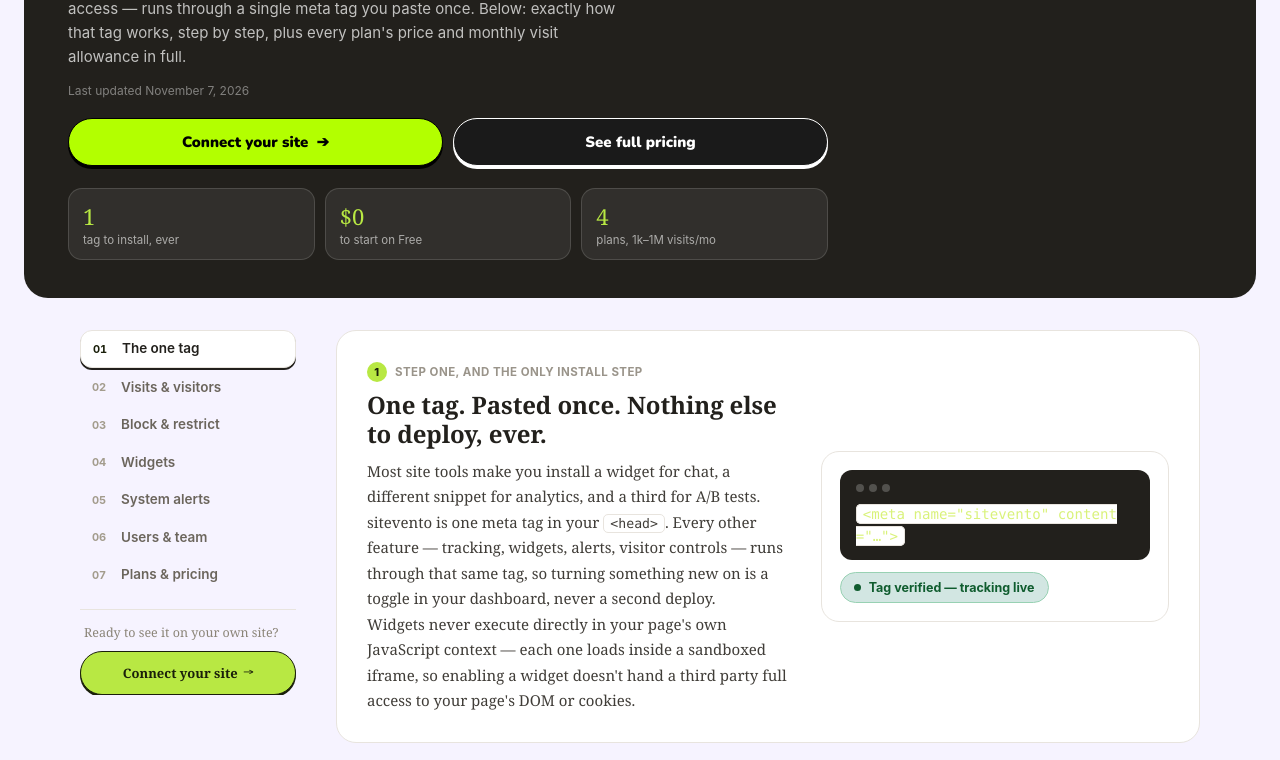
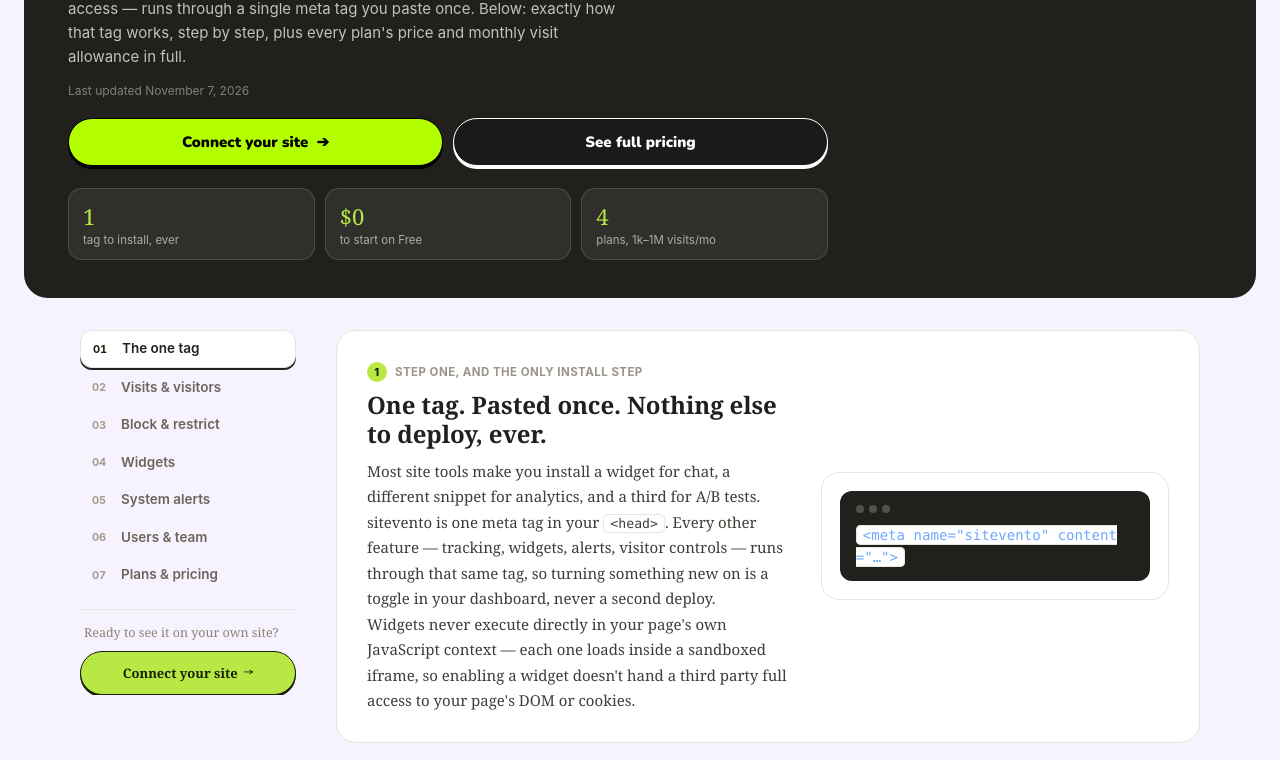
Before and after one commit to frankfaraibusiness-stack/Sitevento1, a Next.js app: page /how-it-works in a window 1280 px wide. Shown: the part 352-1112 px from the top of the page. Built offline with nearby package versions, Linux system fonts and the light colour scheme; no server answers.

Commit message:
Add 4 files

```diff
--- a/components/marketing/HowItWorksPage.tsx
+++ b/components/marketing/HowItWorksPage.tsx
@@ -219,10 +219,6 @@ export function HowItWorksPage() {
                   <div className="hiw2-code-dots"><span /><span /><span /></div>
                   <code className="hiw2-code-line">&lt;meta name=&quot;sitevento&quot; content=&quot;…&quot;&gt;</code>
                 </div>
-                <span className="hiw2-verify-pill">
-                  <span className="hiw2-verify-dot" />
-                  Tag verified — tracking live
-                </span>
               </div>
             </section>
 
--- a/styles/base/sidebar.css
+++ b/styles/base/sidebar.css
@@ -364,14 +364,14 @@
     gap: 10px;
     width: 100%;
     background: color-mix(in srgb, var(--ink) 80%, transparent);
-    border: 1px solid var(--sb-card-edge);
+    border: 1px solid color-mix(in srgb, #e21f1f 45%, transparent);
     backdrop-filter: blur(10px);
     -webkit-backdrop-filter: blur(10px);
     border-radius: 16px;
     cursor: pointer;
     font-size: 13.5px;
     font-weight: 700;
-    color: color-mix(in srgb, white 82%, transparent);
+    color: #ff6f5e;
     font-family: -apple-system, BlinkMacSystemFont, "Segoe UI", sans-serif;
     padding: 12px 16px;
     transition: background 0.15s ease, color 0.15s ease, border-color 0.15s ease, transform 0.12s ease;
--- a/styles/marketing/how-it-works-page.css
+++ b/styles/marketing/how-it-works-page.css
@@ -426,24 +426,9 @@
 .hiw2-code-line {
   font-family: "SFMono-Regular", Consolas, monospace;
   font-size: 12.5px;
-  color: #d9f27a;
+  color: #6ea8fe;
   word-break: break-all;
 }
-.hiw2-verify-pill {
-  display: inline-flex;
-  align-items: center;
-  gap: 8px;
-  align-self: flex-start;
-  padding: 7px 13px;
-  border-radius: 999px;
-  background: var(--dash-green-surface);
-  border: 1px solid var(--dash-green-border);
-  color: var(--dash-green-ink);
-  font-family: -apple-system, sans-serif;
-  font-size: 12.5px;
-  font-weight: 700;
-}
-.hiw2-verify-dot { width: 7px; height: 7px; border-radius: 50%; background: currentColor; }
 
 .hiw2-stat-row { display: flex; gap: 10px; flex-wrap: wrap; }
 .hiw2-stat-tile {
```
Also changed, not shown: styles/settings/settings-page.css (+6 -4 lines).
